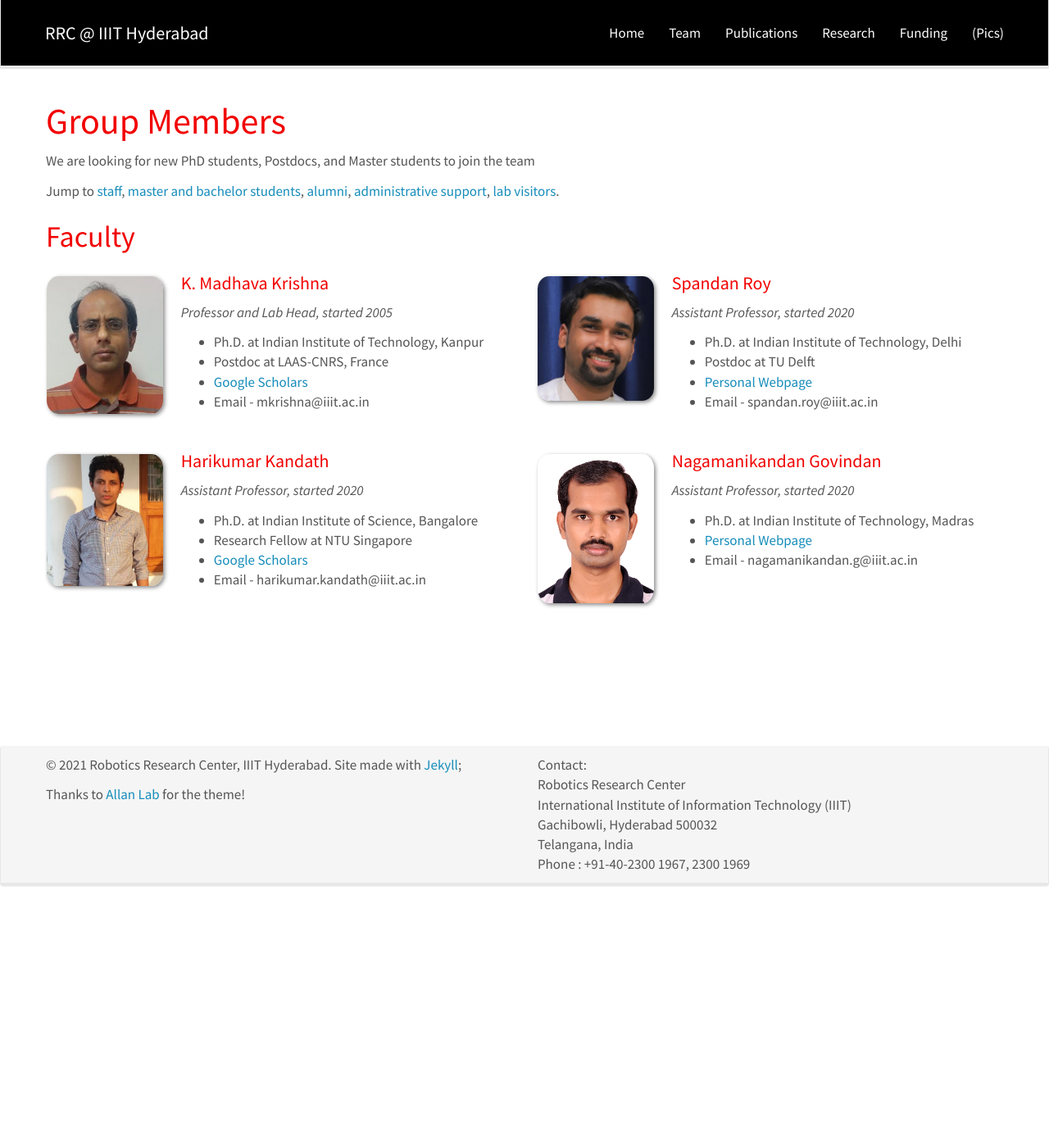
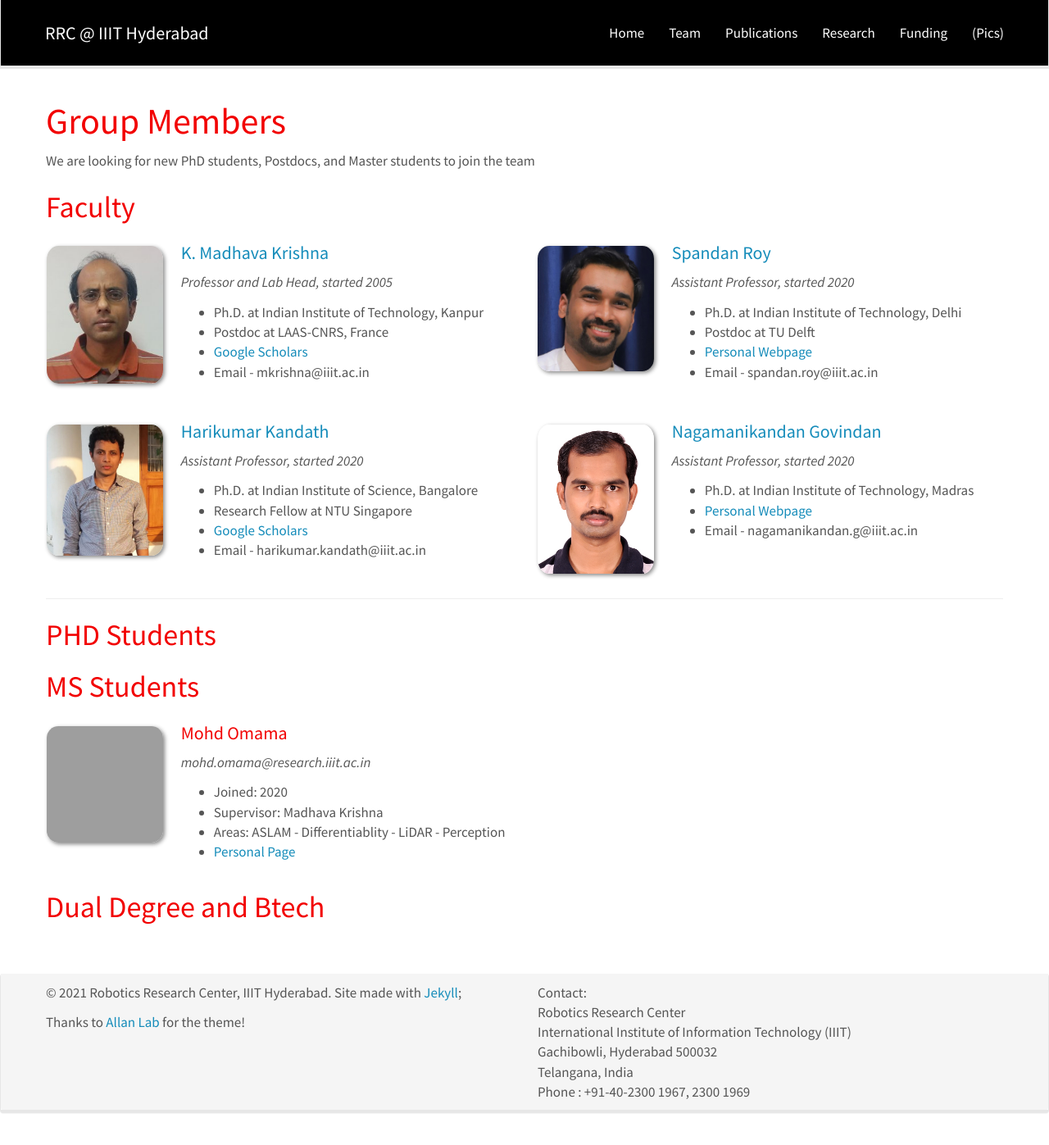
Before and after one commit to sakshammgupta/roboticsiiith.github.io, a Jekyll site: the page built from _pages/team.md, in a window 1280 px wide and 1400 px high. Shown: the top 1397 px of the window at 82% size. Built offline with Jekyll 4.4.1, drawn with Linux system fonts in a browser that asks for light colours; nearby versions of some CDN libraries; grey boxes are pictures that could not be loaded.

Commit message:
feat: Major Restructuring

```diff
--- /dev/null
+++ b/_data/students.csv
@@ -0,0 +1,2 @@
+name,email,year,degree,supervisor,supervisorid,areas,github,web
+Mohd Omama,mohd.omama@research.iiit.ac.in,2020,ms,Madhava Krishna, mkrishna, ASLAM - Differentiablity - LiDAR - Perception,mohdomama,https://mohdomama.github.io
--- a/_includes/footer.html
+++ b/_includes/footer.html
@@ -1,3 +1,4 @@
+<br><br>
 <div id="footer" class="panel">
   <div class="panel-footer">
 	<div class="container-fluid">
--- a/_pages/team.md
+++ b/_pages/team.md
@@ -12,12 +12,11 @@ permalink: /team/
 
 We are looking for new PhD students, Postdocs, and Master students to join the team
 
-Jump to [staff](#staff), [master and bachelor students](#master-and-bachelor-students), [alumni](#alumni), [administrative support](#administrative-support), [lab visitors](#lab-visitors).
+<!-- Jump to [MS Studetns](#), [master and bachelor students](#master-and-bachelor-students), [alumni](#alumni), [administrative support](#administrative-support), [lab visitors](#lab-visitors). -->
 
 ## Faculty
 {% assign number_printed = 0 %}
 {% for member in site.data.team_members %}
-
 {% assign even_odd = number_printed | modulo: 2 %}
 
 {% if even_odd == 0 %}
@@ -25,9 +24,11 @@ Jump to [staff](#staff), [master and bachelor students](#master-and-bachelor-stu
 {% endif %}
 
 <div class="col-sm-6 clearfix">
+
+  <a href="{{ site.url }}{{site.baseurl}}{{member.url}}">
   <img src="{{ site.url }}{{ site.baseurl }}/images/teampic/{{ member.photo }}" class="img-responsive" width="25%" style="float: left" />
-  <h4>{{ member.name }}</h4>
-  <i>{{ member.info }} <!--<br>email: <{{ member.email }}></i> -->
+  <h4> <a href="{{ site.url }}{{site.baseurl}}{{member.url}}"> {{ member.name }} </a></h4>
+  <i>{{ member.info }} </i>
   <ul style="overflow: hidden">
 
   {% if member.number_educ == 1 %}
@@ -78,50 +79,36 @@ Jump to [staff](#staff), [master and bachelor students](#master-and-bachelor-stu
 
 <!-- -->
 
-<!-- ## PhD Students -->
+---
+
+
+## PHD Students
 {% assign number_printed = 0 %}
 {% for member in site.data.students %}
-
+{% if member.degree == "phd" %}
 {% assign even_odd = number_printed | modulo: 2 %}
 
 {% if even_odd == 0 %}
 <div class="row">
 {% endif %}
 
-<!-- <div class="col-sm-6 clearfix">
-  <h4>{{ member.name }}</h4>
-  <i>{{ member.info }} <br>email: <{{ member.email }}></i>
+<div class="col-sm-6 clearfix">
+  <img src="https://github.com/{{member.github}}.png" class="img-responsive" width="25%" style="float: left" />
+  <h4> {{ member.name }} </h4>
+  <i>{{ member.email }} </i>
   <ul style="overflow: hidden">
-
-  {% if member.number_educ == 1 %}
-  <li> {{ member.education1 }} </li>
-  {% endif %}
-
-  {% if member.number_educ == 2 %}
-  <li> {{ member.education1 }} </li>
-  <li> {{ member.education2 }} </li>
-  {% endif %}
-
-  {% if member.number_educ == 3 %}
-  <li> {{ member.education1 }} </li>
-  <li> {{ member.education2 }} </li>
-  <li> {{ member.education3 }} </li>
-  {% endif %}
-
-  {% if member.number_educ == 4 %}
-  <li> {{ member.education1 }} </li>
-  <li> {{ member.education2 }} </li>
-  <li> {{ member.education3 }} </li>
-  <li> {{ member.education4 }} </li>
-  {% endif %}
-
+  <li> Joined: {{ member.year }} </li>
+  <li> Supervisor: {{ member.supervisor }} </li>
+  <li> Areas: {{ member.areas }} </li>
+  <li><a href="{{ member.web }}"> Personal Page </a> </li>
   </ul>
-</div> -->
+</div>
 
 {% assign number_printed = number_printed | plus: 1 %}
 
 {% if even_odd == 1 %}
 </div>
+{% endif %}
 {% endif %}
 
 {% endfor %}
@@ -131,31 +118,35 @@ Jump to [staff](#staff), [master and bachelor students](#master-and-bachelor-stu
 </div>
 {% endif %}
 
+<!-- -->
 
-<!-- ## Alumni -->
-
+## MS Students
 {% assign number_printed = 0 %}
-{% for member in site.data.alumni_members %}
-
+{% for member in site.data.students %}
+{% if member.degree == "ms" %}
 {% assign even_odd = number_printed | modulo: 2 %}
 
 {% if even_odd == 0 %}
 <div class="row">
 {% endif %}
 
-<!-- <div class="col-sm-6 clearfix">
-  <img src="{{ site.url }}{{ site.baseurl }}/images/teampic/{{ member.photo }}" class="img-responsive" width="25%" style="float: left" />
-  <h4>{{ member.name }}</h4>
-  <i>{{ member.duration }} <br> Role: {{ member.info }}</i>
+<div class="col-sm-6 clearfix">
+  <img src="https://github.com/{{member.github}}.png" class="img-responsive" width="25%" style="float: left" />
+  <h4> {{ member.name }} </h4>
+  <i>{{ member.email }} </i>
   <ul style="overflow: hidden">
-
+  <li> Joined: {{ member.year }} </li>
+  <li> Supervisor: {{ member.supervisor }} </li>
+  <li> Areas: {{ member.areas }} </li>
+  <li><a href="{{ member.web }}"> Personal Page </a> </li>
   </ul>
-</div> -->
+</div>
 
 {% assign number_printed = number_printed | plus: 1 %}
 
 {% if even_odd == 1 %}
 </div>
+{% endif %}
 {% endif %}
 
 {% endfor %}
@@ -165,32 +156,42 @@ Jump to [staff](#staff), [master and bachelor students](#master-and-bachelor-stu
 </div>
 {% endif %}
 
-<!-- ## Former visitors, BSc/ MSc students -->
-<!-- <div class="row">
+<!-- -->
 
-<div class="col-sm-4 clearfix">
-<h4>Visitors</h4>
-{% for member in site.data.alumni_visitors %}
-{{ member.name }}
-{% endfor %}
+## Dual Degree and Btech
+{% assign number_printed = 0 %}
+{% for member in site.data.students %}
+{% if member.degree == "dd" or member.degree == "btech"%}
+{% assign even_odd = number_printed | modulo: 2 %}
+
+{% if even_odd == 0 %}
+<div class="row">
+{% endif %}
+
+<div class="col-sm-6 clearfix">
+  <img src="https://github.com/{{member.github}}.png" class="img-responsive" width="25%" style="float: left" />
+  <h4> {{ member.name }} </h4>
+  <i>{{ member.email }} </i>
+  <ul style="overflow: hidden">
+  <li> Joined: {{ member.year }} </li>
+  <li> Supervisor: {{ member.supervisor }} </li>
+  <li> Areas: {{ member.areas }} </li>
+  <li><a href="{{ member.web }}"> Personal Page </a> </li>
+  </ul>
 </div>
 
-<div class="col-sm-4 clearfix">
-<h4>Master students</h4>
-{% for member in site.data.alumni_msc %}
-{{ member.name }}
+{% assign number_printed = number_printed | plus: 1 %}
+
+{% if even_odd == 1 %}
+</div>
+{% endif %}
+{% endif %}
+
 {% endfor %}
+
+{% assign even_odd = number_printed | modulo: 2 %}
+{% if even_odd == 1 %}
 </div>
+{% endif %}
 
-<div class="col-sm-4 clearfix">
-<h4>Bachelor Students</h4>
-{% for member in site.data.alumni_bsc %}
-{{ member.name }}
-{% endfor %}
-</div>
- -->
-<!-- </div> -->
-
-
-<!-- ## Administrative Support
-<a href="mailto:Rijsewijk@Physics.LeidenUniv.nl">Ellie van Rijsewijk</a> is helping us (and other groups) with administration. -->
+<!-- -->
--- a/css/main.scss
+++ b/css/main.scss
@@ -126,3 +126,13 @@ firstp {
     margin-left: 30px;
     margin-right: 30px;
 }
+
+
+/* Custom */
+
+.pubscroll {
+	max-height: 300px; /* Change to your desired max height */
+	overflow-y: scroll;
+	background-color: #fff;
+    background-color: rgba(255,255,255,0.5);
+}
```
Also changed, not shown: _data/pubs/2021.yml (+10 -0 lines), _data/team_members.yml (+8 -0 lines), _layouts/faculty-page.html (added, +63 -0 lines), _pages/faculty-pages/hkandath.md (added, +29 -0 lines), _pages/faculty-pages/mkrishna.md (added, +29 -0 lines), _pages/faculty-pages/ngovindan.md (added, +29 -0 lines), _pages/faculty-pages/sroy.md (added, +29 -0 lines), _pages/openings.md (added, +42 -0 lines), _pages/project-pages/openings.md (deleted, +0 -42 lines), _data/students_old.yml (renamed from _data/students.yml).
